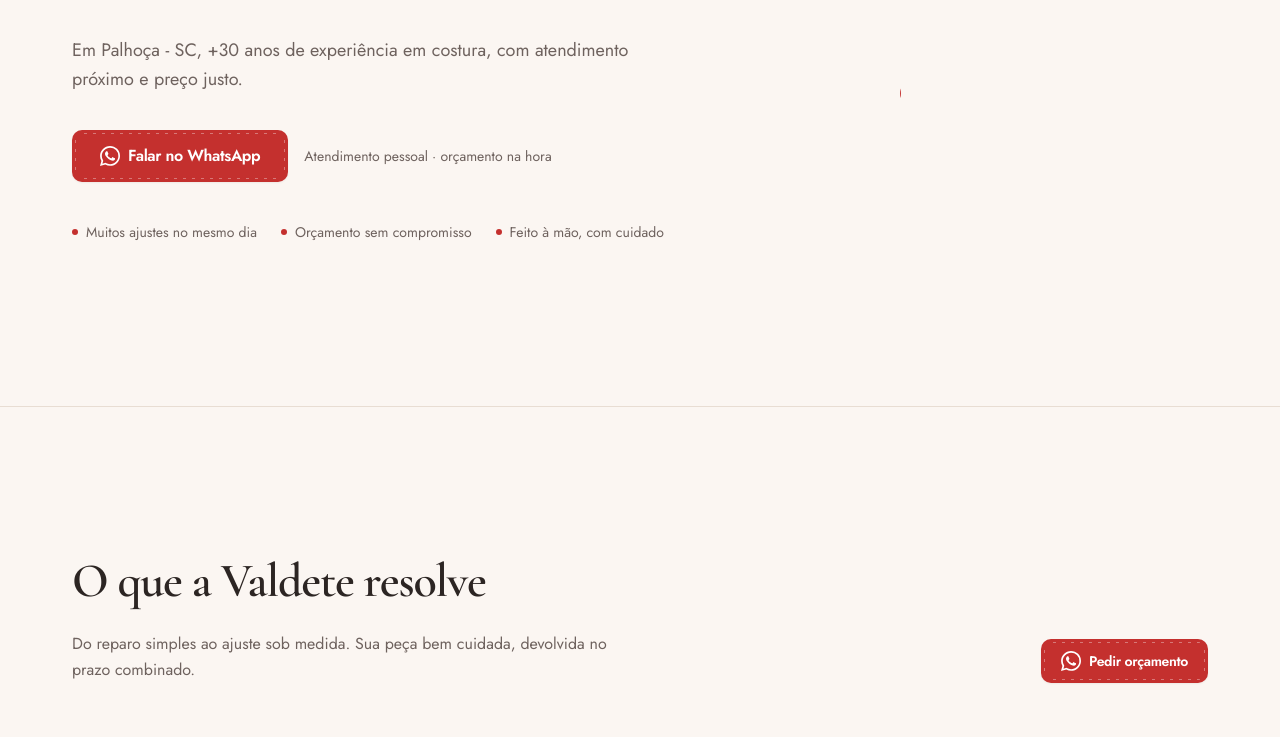
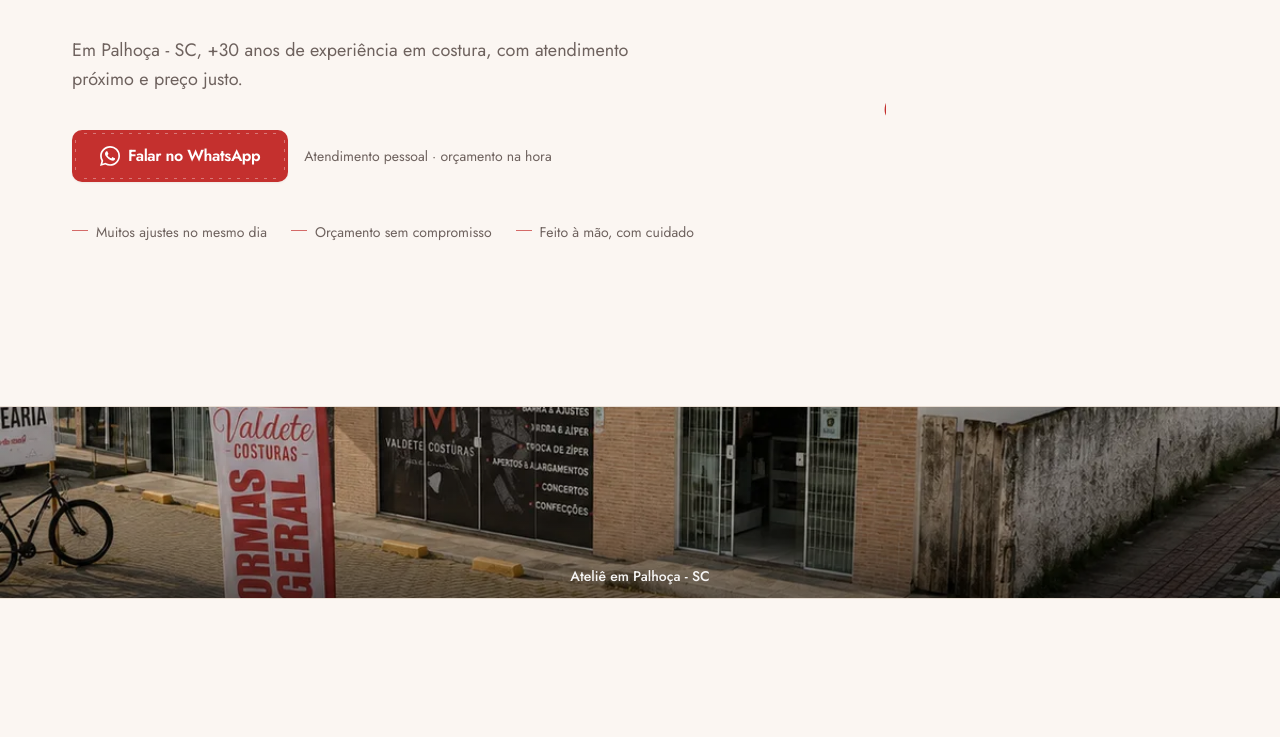
Before and after one commit to theusinshow/valdete-costuras, a Next.js app: page / in a window 1280 px wide. Shown: the part 461-1198 px from the top of the page. Built offline with nearby package versions, Linux system fonts and the light colour scheme.

Commit message:
Enriquece Hero: logo maior, faixa da fachada e trust marks em traço-costura (DEC-019)

```diff
--- a/src/components/sections/Hero.tsx
+++ b/src/components/sections/Hero.tsx
@@ -65,9 +65,9 @@
                 key={item}
                 data-intro
                 style={d(400 + i * 90)}
-                className="flex items-center gap-2 text-sm text-text-muted"
+                className="flex items-start gap-2 text-sm text-text-muted"
               >
-                <span className="h-1.5 w-1.5 rounded-full bg-accent" />
+                <span aria-hidden className="mt-2 h-px w-4 shrink-0 bg-accent/70" />
                 {item}
               </li>
             ))}
@@ -98,11 +98,11 @@
               "Valdete" writes in left→right, "Costuras" breathes in last.
             */
             <div className="hero-sig flex aspect-[4/5] flex-col items-center justify-center text-accent">
-              <Monogram size={132} />
+              <Monogram size={168} />
               <div className="mt-8">
                 <Wordmark
                   withMonogram={false}
-                  scriptSize={50}
+                  scriptSize={60}
                   className="items-center"
                 />
               </div>
@@ -110,6 +110,24 @@
           )}
         </div>
       </div>
+
+      {/* Faixa da fachada — ancora com a loja real, largura total, fora do LCP */}
+      <div className="relative h-40 w-full overflow-hidden border-t border-border md:h-48">
+        <Image
+          src="/fachada.webp"
+          alt="Fachada do ateliê Valdete Costuras em Palhoça - SC"
+          fill
+          sizes="100vw"
+          className="object-cover object-center"
+        />
+        <div
+          aria-hidden
+          className="absolute inset-0 bg-gradient-to-t from-black/45 via-black/10 to-transparent"
+        />
+        <span className="absolute bottom-3 left-1/2 -translate-x-1/2 text-sm font-medium text-white/95">
+          Ateliê em Palhoça - SC
+        </span>
+      </div>
     </section>
   );
 }
```
